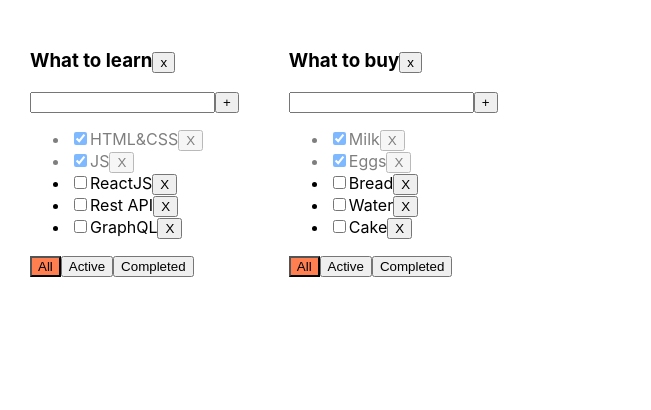
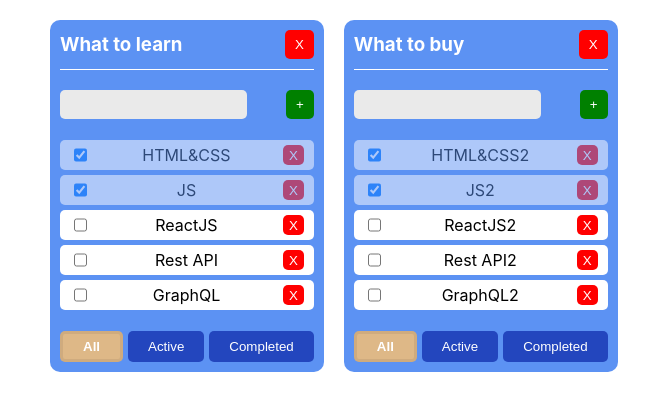
Before and after one commit to iForced/todoList, a React (Create React App) app: page / in a window 1280 px wide. Shown: the top 410 px of the page, without its empty margins (0-651 px from the left). Built offline with nearby package versions, Linux system fonts and the light colour scheme.

Commit message:
add removeList func and button for it

```diff
--- a/src/MyTodoList/List/List.module.css
+++ b/src/MyTodoList/List/List.module.css
@@ -6,6 +6,30 @@
     align-items: center;
     background-color: rgba(52, 119, 241, 0.8);
 }
+.list_header {
+    display: flex;
+    align-items: center;
+    justify-content: space-between;
+    width: 100%;
+    margin-bottom: 20px;
+    padding-bottom: 10px;
+    border-bottom: 1px solid white;
+}
+.list_header_title {
+    color: white;
+    margin: 0;
+}
+.list_header_remove {
+    border: none;
+    background-color: red;
+    color: white;
+    border-radius: 5px;
+    transition: .2s ease;
+    padding: 7px 10px;
+}
+.list_header_remove:hover {
+    cursor: pointer;
+    box-shadow: 0 0 0 2px red;}
 .add_task {
     display: flex;
     justify-content: space-between;
@@ -28,7 +52,7 @@
     border-radius: 5px;
     background-color: green;
     color: white;
-    padding: 5px;
+    padding: 7px 10px;
 }
 .error_text {
     color: red;
--- a/src/MyTodoList/List/List.tsx
+++ b/src/MyTodoList/List/List.tsx
@@ -12,17 +12,21 @@ type ListPropsType = {
     changeStatus: (taskID: string, newStatus: boolean, todolistID: string) => void
     changeFilter: (todolistID: string, filterValue: FilterType) => void
     filter: FilterType
+    removeList: (todoListID: string) => void
 }
 
 const List: React.FC<ListPropsType> = (
     {
+        title,
         tasks,
         addTask,
         removeTask,
         changeStatus,
         changeFilter,
         filter,
-        todolistID}
+        todolistID,
+        removeList
+    }
 ) => {
 
     const taskElement = tasks.map((t) => {
@@ -64,12 +68,20 @@ const List: React.FC<ListPropsType> = (
         setInputValue(newInputValue)
     }
 
+    const onRemoveList = () => {
+        removeList(todolistID)
+    }
+
     const onAllFilter = () => changeFilter(todolistID,'all')
     const onActiveFilter = () => changeFilter(todolistID,'active')
     const onCompletedFilter = () => changeFilter(todolistID,'completed')
 
     return (
         <div className={s.todo}>
+            <div className={s.list_header}>
+                <h3 className={s.list_header_title}>{title}</h3>
+                <button onClick={onRemoveList} className={s.list_header_remove}>X</button>
+            </div>
             <div className={s.add_task}>
                 <input
                     value={inputValue}
--- a/src/MyTodoList/Main/Main.tsx
+++ b/src/MyTodoList/Main/Main.tsx
@@ -44,7 +44,7 @@ const Main: React.FC = () => {
 
     const addTask = (text: string, todolistID: string) => {
         const newTask = {id: v1(), title: text, isDone: false}
-        tasks[todolistID].push(newTask)
+        tasks[todolistID].unshift(newTask)
         setTasks({...tasks})
     }
 
@@ -66,6 +66,11 @@ const Main: React.FC = () => {
         setTodolists([...todolists])
     }
 
+    const removeList = (todoListID: string) => {
+        const updatedLists = todolists.filter(tl => tl.id !== todoListID)
+        setTodolists(updatedLists)
+    }
+
     return (
         <div className={s.container}>
             {todolists.map(tl => {
@@ -82,6 +87,7 @@ const Main: React.FC = () => {
                     changeStatus={changeStatus}
                     changeFilter={changeFilter}
                     filter={tl.filter}
+                    removeList={removeList}
                 />
             })}
         </div>
--- a/src/index.tsx
+++ b/src/index.tsx
@@ -5,8 +5,8 @@ import App from './App';
 import * as serviceWorker from './serviceWorker';
 import Main from "./MyTodoList/Main/Main";
 
-ReactDOM.render(<App />,  document.getElementById('root'));
-// ReactDOM.render(<Main />,  document.getElementById('root'));
+// ReactDOM.render(<App />,  document.getElementById('root'));
+ReactDOM.render(<Main />,  document.getElementById('root'));
 
 // If you want your app to work offline and load faster, you can change
 // unregister() to register() below. Note this comes with some pitfalls.
```
